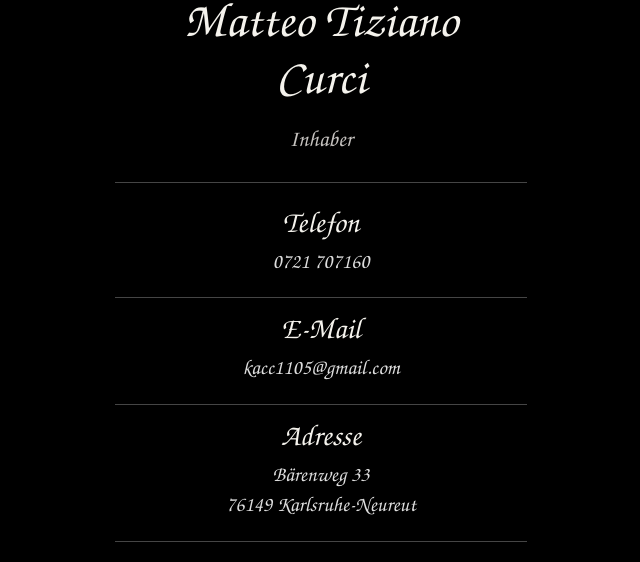
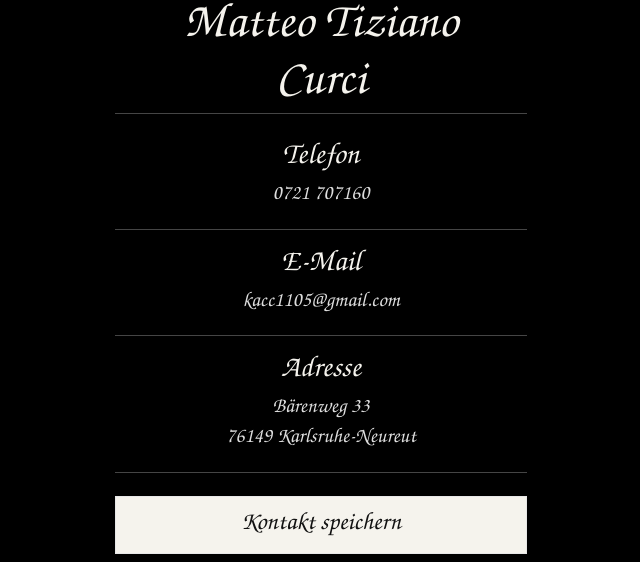
Before and after one commit to reviewspot-de/Test-my-, a plain HTML site: page visitenkarte/index.html in a window 1280 px wide. Shown: the part 209-771 px from the top of the page, without its empty margins (319-959 px from the left). Drawn offline with Linux system fonts and the light colour scheme.

Commit message:
Add files via upload

```diff
--- a/visitenkarte/index.html
+++ b/visitenkarte/index.html
@@ -31,7 +31,6 @@ h1{font:normal clamp(39px,10vw,49px)/1.15 "LaSignoraScript",cursive;margin:0}
 </style></head><body><main>
 <img class="logo" src="la-signora-logo.png" alt="Ristorante La Signora Logo">
 <h1>Matteo Tiziano<br>Curci</h1>
-<p class="role">Inhaber</p>
 <div class="rule"></div>
 <section class="details" aria-label="Kontaktdaten">
 <div class="detail"><span class="label">Telefon</span><a class="value" href="tel:+49721707160">0721 707160</a></div>
```
Also changed, not shown: 1 other file.
